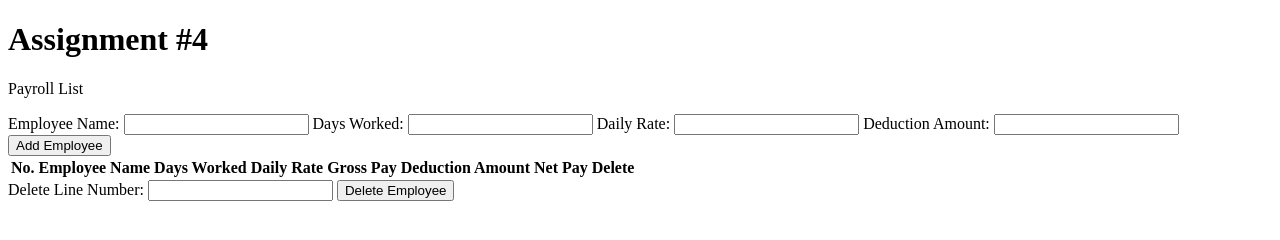
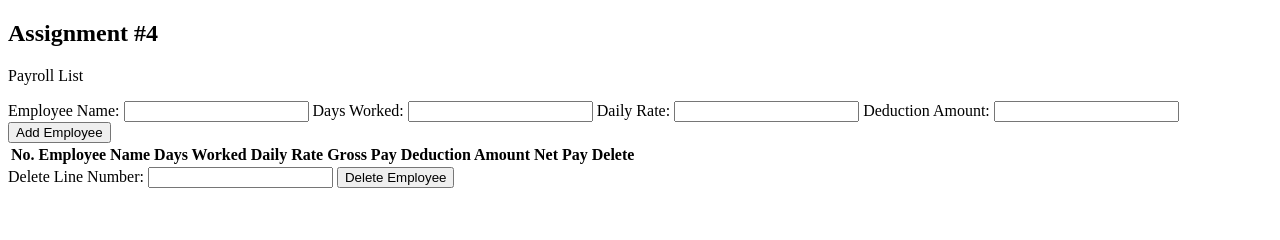
Before and after one commit to FDF15/ITC2023FONG, a plain HTML site: page Assignment4.html in a window 1280 px wide. Drawn offline with Linux system fonts and the light colour scheme.

Commit message:
Update Assignment4.html

```diff
--- a/Assignment4.html
+++ b/Assignment4.html
@@ -4,7 +4,7 @@
   <title>Assignment #4</title>
 </head>
 <body>
-  <h1>Assignment #4</h1>
+  <h2>Assignment #4</h2>
   <p>Payroll List</p>
 
   <div>
```
